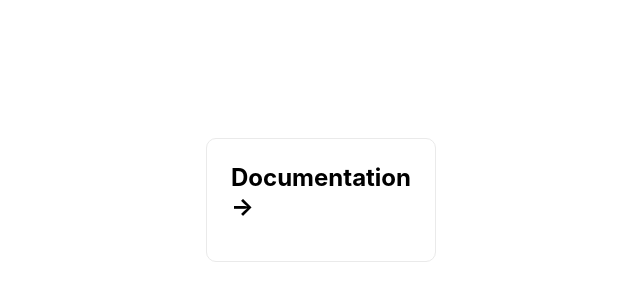
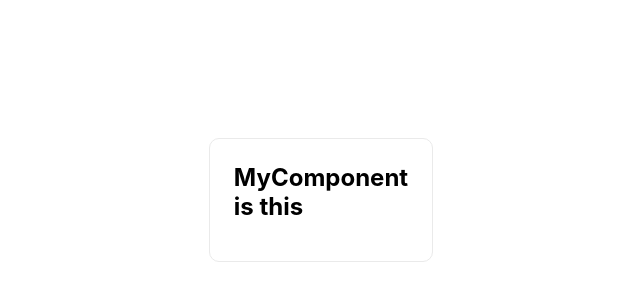
Before and after one commit to seanmodd/truly-mittal-context, a Next.js app: page / in a window 1280 px wide. Shown: the part 224-524 px from the top of the page, without its empty margins (319-959 px from the left). Built offline with nearby package versions, Linux system fonts and the light colour scheme.

Commit message:
1 file modified, 1 added

```diff
--- /dev/null
+++ b/components/MyComponent.js
@@ -0,0 +1,11 @@
+import React from 'react';
+
+const MyComponent = () => {
+  return (
+    <div>
+      <h3>MyComponent is this</h3>
+    </div>
+  );
+};
+
+export default MyComponent;
--- a/pages/index.js
+++ b/pages/index.js
@@ -1,11 +1,12 @@
 import Head from 'next/head';
 import Layout from '../components/Layout';
+import MyComponent from '../components/MyComponent';
 import styles from '../styles/Home.module.css';
 
 export default function Home() {
   return (
     <Layout>
-      <h3>Documentation &rarr;</h3>
+      <MyComponent />
     </Layout>
   );
 }
```
